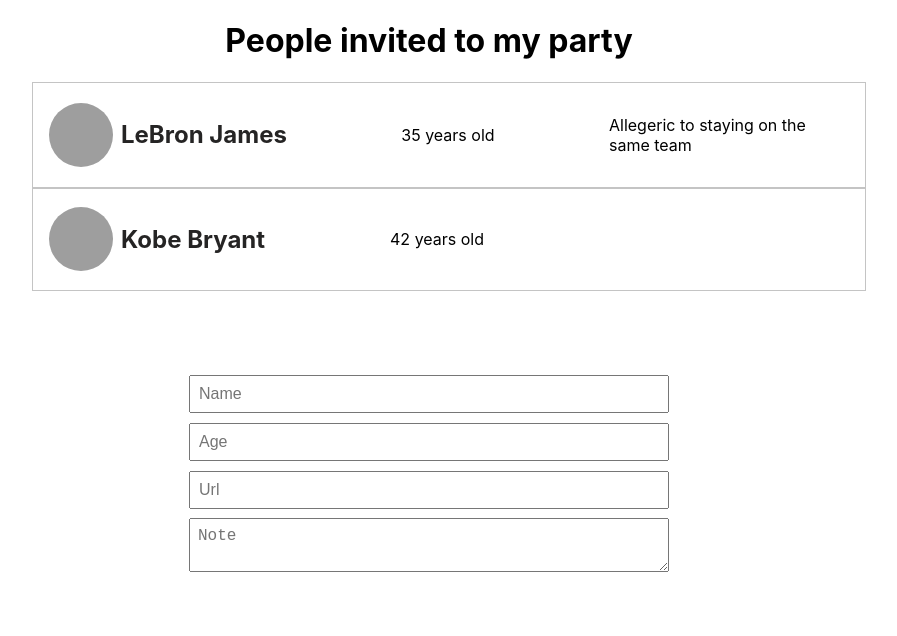
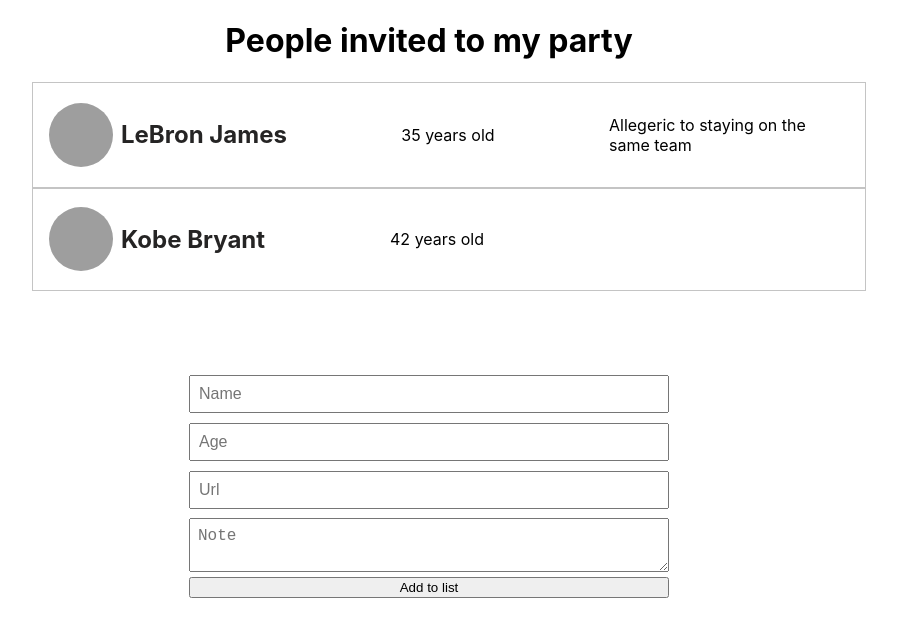
Before and after one commit to lukasz-klekner/react-with-typescript, a React (Create React App) app: page / in a window 1280 px wide. Shown: the top 636 px of the page, without its empty margins (211-1108 px from the left). Built offline with nearby package versions, Linux system fonts and the light colour scheme; grey boxes are pictures that could not be loaded.

Commit message:
adds button and onClick fn and types props

```diff
--- a/src/App.tsx
+++ b/src/App.tsx
@@ -31,7 +31,7 @@ function App() {
     <div className='App'>
       <h1>People invited to my party</h1>
       <List people={people} />
-      <AddToList />
+      <AddToList people={people} setPeople={setPeople} />
     </div>
   )
 }
--- a/src/components/AddToList.tsx
+++ b/src/components/AddToList.tsx
@@ -1,6 +1,16 @@
 import { useState } from 'react'
 
-const AddToList = () => {
+interface IProps {
+  people: {
+    name: string
+    url: string
+    age: number
+    note?: string
+  }[]
+  setPeople: React.Dispatch<React.SetStateAction<IProps['people']>>
+}
+
+const AddToList: React.FC<IProps> = ({ people, setPeople }) => {
   const [input, setInput] = useState({
     name: '',
     url: '',
@@ -14,6 +24,27 @@ const AddToList = () => {
     setInput({
       ...input,
       [event.target.name]: event.target.value,
+    })
+  }
+
+  const handleClick = () => {
+    if (!input.age || !input.name || !input.url) return
+
+    setPeople([
+      ...people,
+      {
+        name: input.name,
+        url: input.url,
+        age: parseInt(input.age),
+        note: input.note,
+      },
+    ])
+
+    setInput({
+      name: '',
+      url: '',
+      age: '',
+      note: '',
     })
   }
   return (
@@ -49,6 +80,9 @@ const AddToList = () => {
         onChange={handleChange}
         value={input.note}
       />
+      <button className='AddToList-button' onClick={handleClick}>
+        Add to list
+      </button>
     </div>
   )
 }
```
